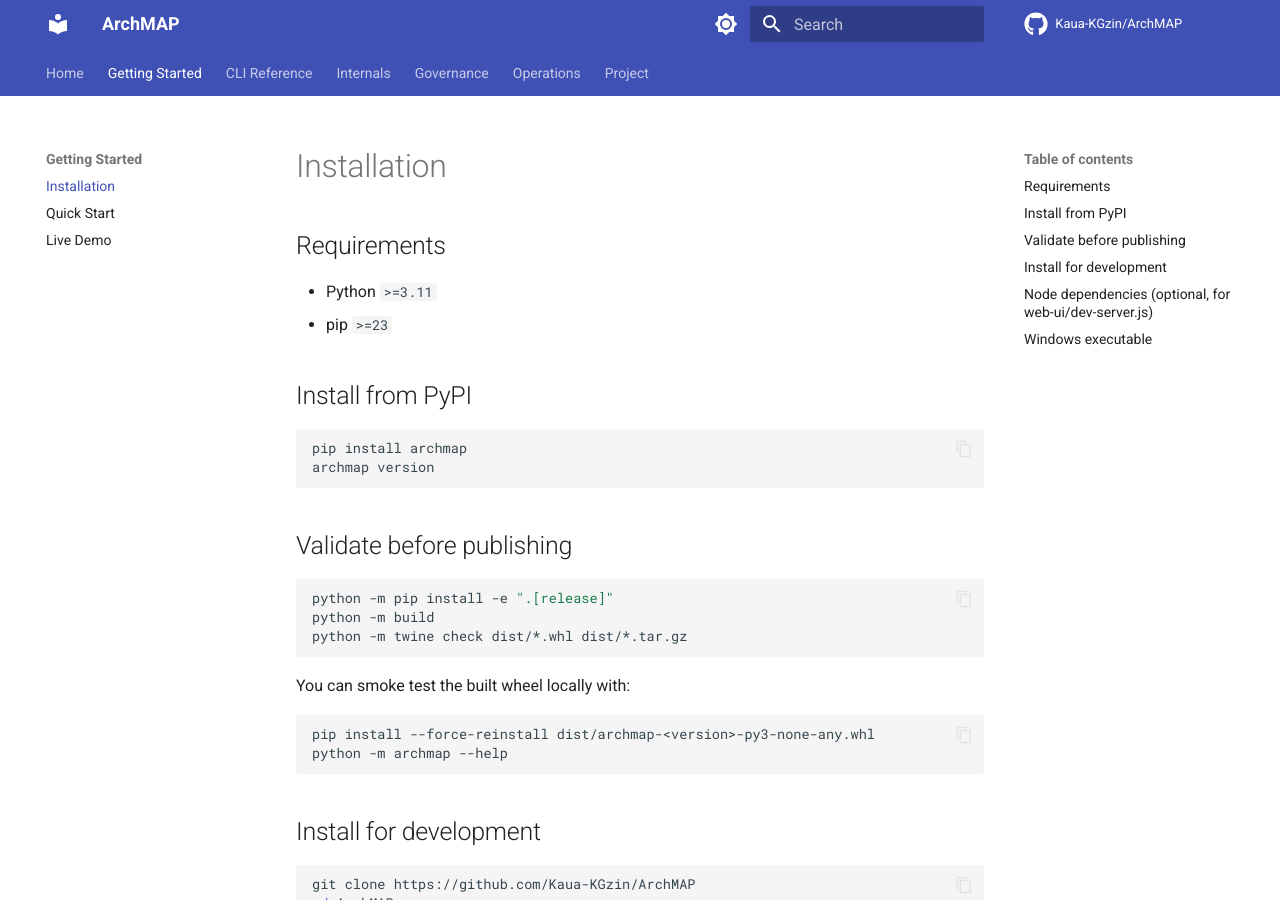
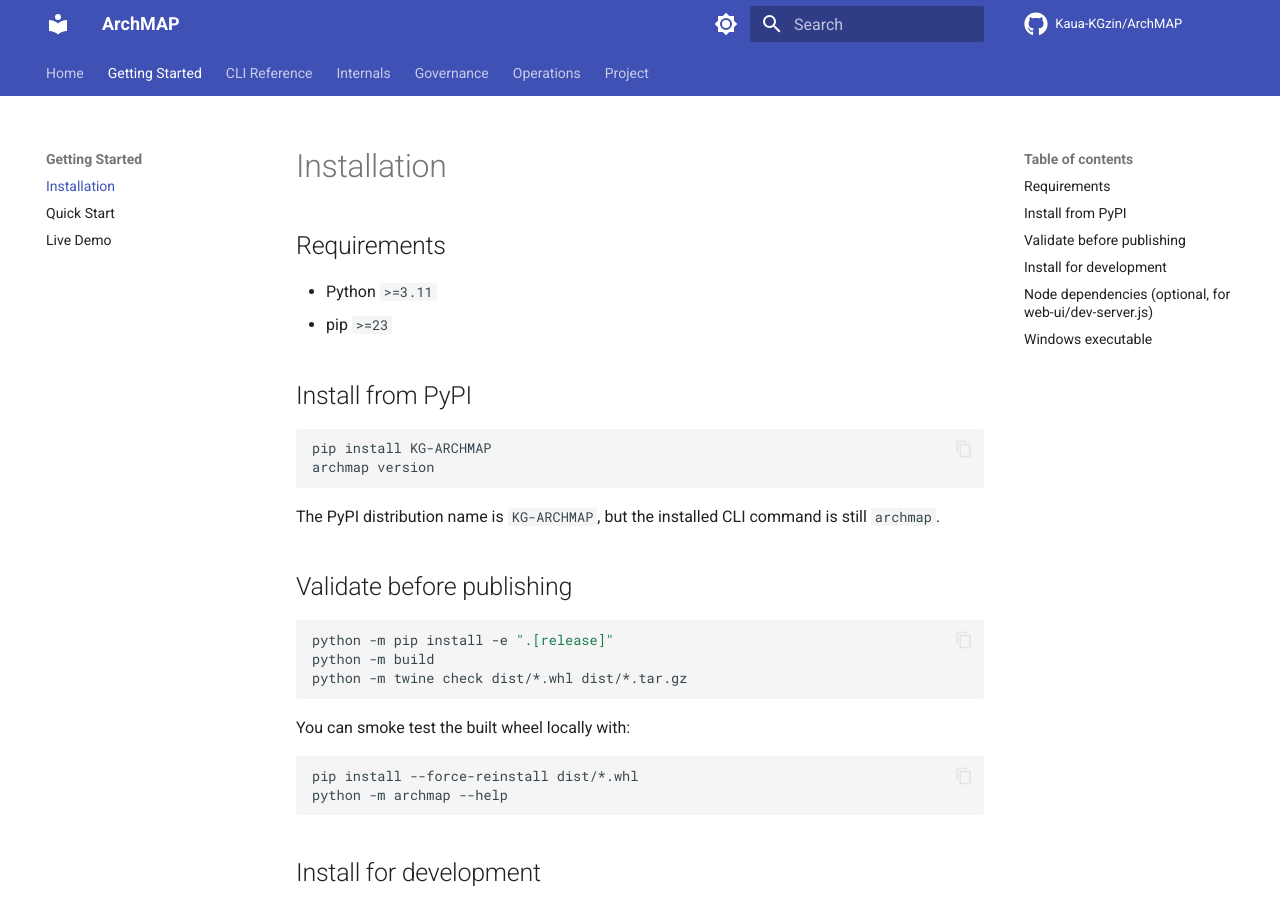
Before and after one commit to Kaua-KGzin/ArchMAP, an MkDocs documentation site: the page built from docs/getting-started/installation.md, in a window 1280 px wide and 900 px high. Built offline with MkDocs 1.6.1 and Material for MkDocs 9.7.7, drawn with Linux system fonts in a browser that asks for light colours; comment, search, counter and statistics services are not loaded.

Commit message:
chore: align PyPI package publishing

````diff
--- a/docs/getting-started/installation.md
+++ b/docs/getting-started/installation.md
@@ -8,9 +8,11 @@
 ## Install from PyPI
 
 ```bash
-pip install archmap
+pip install KG-ARCHMAP
 archmap version
 ```
+
+The PyPI distribution name is `KG-ARCHMAP`, but the installed CLI command is still `archmap`.
 
 ## Validate before publishing
 
@@ -23,7 +25,7 @@
 You can smoke test the built wheel locally with:
 
 ```bash
-pip install --force-reinstall dist/archmap-<version>-py3-none-any.whl
+pip install --force-reinstall dist/*.whl
 python -m archmap --help
 ```
 
--- a/pyproject.toml
+++ b/pyproject.toml
@@ -3,7 +3,7 @@
 build-backend = "hatchling.build"
 
 [project]
-name = "archmap"
+name = "KG-ARCHMAP"
 dynamic = ["version"]
 description = "Static architectural analysis and visualization for software codebases."
 readme = "README.md"
````
Also changed, not shown: README.md (+3 -1 lines), 1 other file.
